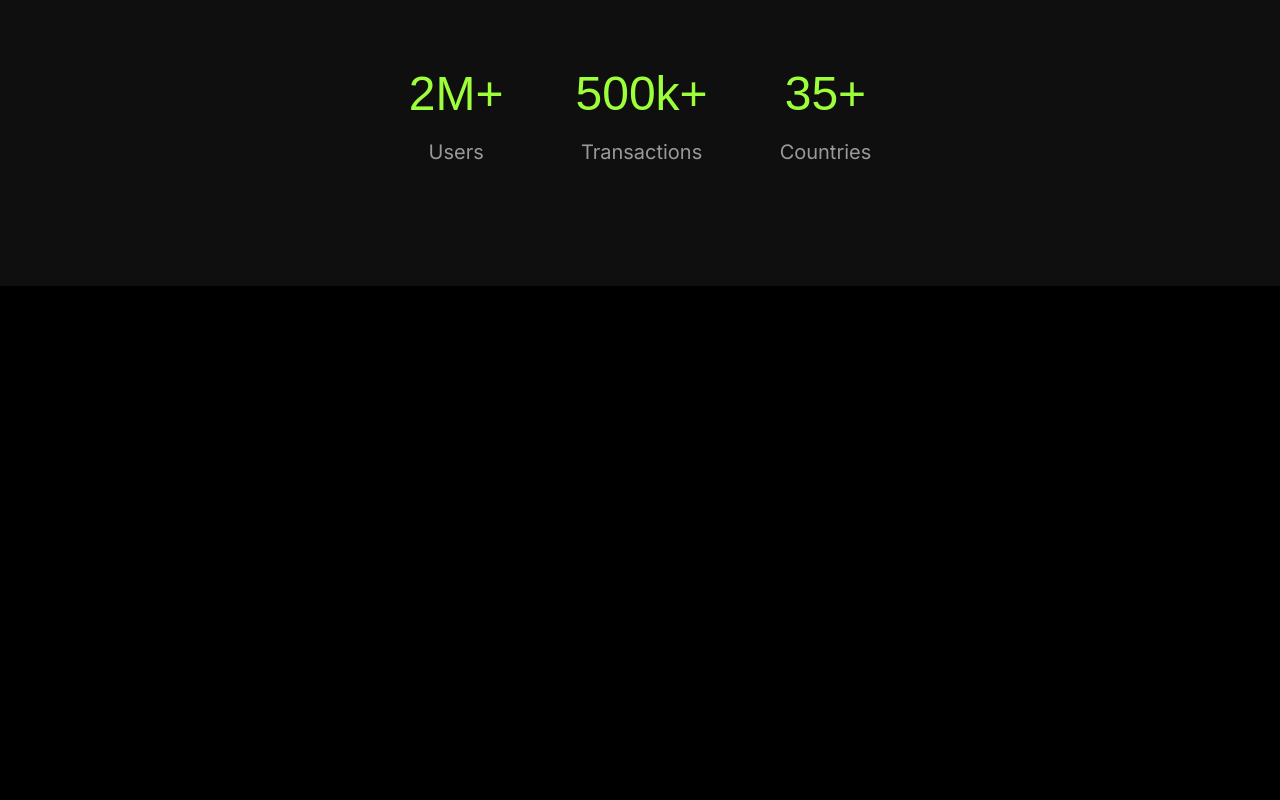
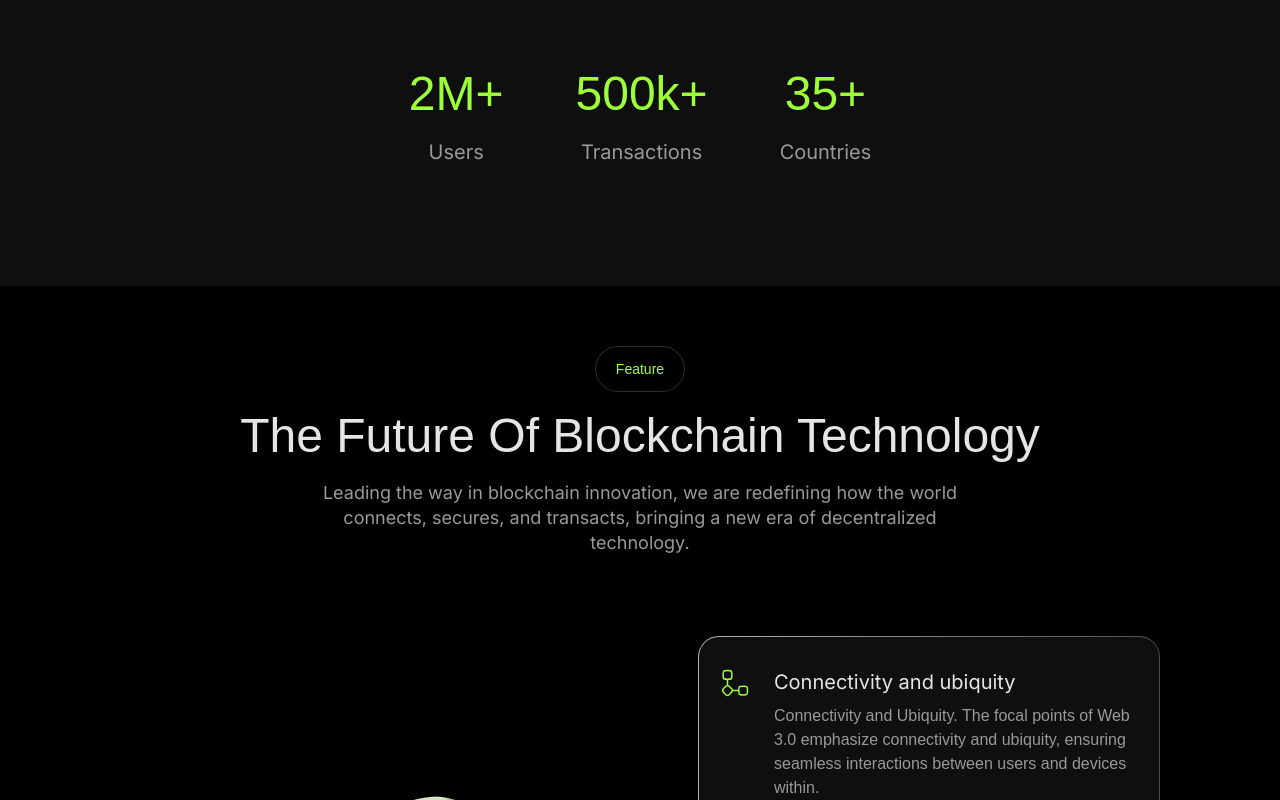
Before and after one commit to danielprzybytniewski/neofi-service, a React (Vite) app: page / in a window 1280 px wide. Shown: the part 2000-2800 px from the top of the page. Before the commit the page ends 2286 px from the top, so only its background shows below. Built offline with nearby package versions, Linux system fonts and the light colour scheme; a web font is replaced by a local one.

Commit message:
feat: add blockchain-feature

```diff
--- a/src/App.tsx
+++ b/src/App.tsx
@@ -1,3 +1,4 @@
+import BlockchainFeatureSection from "@/components/blockchain-feature/BlockchainFeatureSection";
 import BrandsSection from "@/components/brands/BrandsSection";
 import FeaturesBreakdownSection from "@/components/features-breakdown/FeaturesBreakdownSection";
 import HeroSection from "@/components/hero/HeroSection";
@@ -13,6 +14,7 @@ export default function App() {
         <BrandsSection />
         <FeaturesBreakdownSection />
         <StatsSection />
+        <BlockchainFeatureSection />
       </main>
     </div>
   );
--- /dev/null
+++ b/src/components/blockchain-feature/BlockchainFeatureCard.tsx
@@ -0,0 +1,30 @@
+import Typography from "@/components/shared/Typography";
+import type { BlockchainFeature } from "@/constants/blockchainFeature";
+
+export default function BlockchainFeatureCard({
+  icon,
+  title,
+  description,
+}: BlockchainFeature) {
+  return (
+    <div className="bg-gradient-1 rounded-[21px] p-px text-left">
+      <div className="bg-primary hover:border-secondary flex gap-5 rounded-[20px] border border-transparent px-5 py-6 transition-colors duration-200 lg:gap-6 lg:py-[30px] 2xl:max-h-[162px]">
+        <div className="flex-shrink-0">
+          <img src={icon} alt={title} />
+        </div>
+        <div className="space-y-2">
+          <Typography
+            component="h3"
+            variant="subtitle"
+            className="text-foreground text-xl"
+          >
+            {title}
+          </Typography>
+          <Typography variant="text" className="text-sm lg:text-base">
+            {description}
+          </Typography>
+        </div>
+      </div>
+    </div>
+  );
+}
--- /dev/null
+++ b/src/components/blockchain-feature/BlockchainFeatureHeader.tsx
@@ -0,0 +1,18 @@
+import CustomBadge from "@/components/shared/CustomBadge";
+import Typography from "@/components/shared/Typography";
+
+export default function BlockchainFeatureHeader() {
+  return (
+    <div className="max-w-[890px] space-y-4 lg:space-y-5">
+      <CustomBadge>Feature</CustomBadge>
+      <Typography component="h2" variant="title">
+        The Future Of Blockchain Technology
+      </Typography>
+      <Typography variant="subtitle" className="mx-auto max-w-2xl lg:text-lg">
+        Leading the way in blockchain innovation, we are redefining how the
+        world connects, secures, and transacts, bringing a new era of
+        decentralized technology.
+      </Typography>
+    </div>
+  );
+}
--- /dev/null
+++ b/src/components/blockchain-feature/BlockchainFeatureImage.tsx
@@ -0,0 +1,15 @@
+import gloss2Img from "@/assets/images/gloss-2.png";
+import gloss2MobileImg from "@/assets/images/gloss-2-mobile.png";
+
+export default function BlockchainFeatureImage() {
+  return (
+    <div className="flex justify-center lg:justify-start">
+      <img
+        src={gloss2Img}
+        srcSet={`${gloss2MobileImg} 300w, ${gloss2Img} 506w`}
+        sizes="(max-width: 1024px) 300px, 506px"
+        alt="gloss2"
+      />
+    </div>
+  );
+}
--- /dev/null
+++ b/src/components/blockchain-feature/BlockchainFeatureSection.tsx
@@ -0,0 +1,42 @@
+import BlockchainFeatureCard from "@/components/blockchain-feature/BlockchainFeatureCard";
+import BlockchainFeatureHeader from "@/components/blockchain-feature/BlockchainFeatureHeader";
+import BlockchainFeatureImage from "@/components/blockchain-feature/BlockchainFeatureImage";
+import FramerMotionViewportWrapper from "@/components/shared/FramerMotionViewportWrapper";
+import { blockchainFeature } from "@/constants/blockchainFeature";
+import {
+  blockchainFeatureCardVariant,
+  blockchainFeatureHeaderVariant,
+  blockchainFeatureImageVariant,
+} from "@/constants/framerMotionVariants";
+
+export default function BlockchainFeatureSection() {
+  return (
+    <section
+      id="blockchain-feature"
+      className="flex scroll-mt-10 flex-col items-center px-5 py-10 text-center lg:scroll-mt-6 lg:px-15 lg:py-15 xl:px-30"
+    >
+      <FramerMotionViewportWrapper variants={blockchainFeatureHeaderVariant}>
+        <BlockchainFeatureHeader />
+      </FramerMotionViewportWrapper>
+      <div className="mt-8 flex flex-col gap-8 lg:mt-20 lg:flex-row lg:items-center lg:gap-18">
+        <FramerMotionViewportWrapper variants={blockchainFeatureImageVariant}>
+          <BlockchainFeatureImage />
+        </FramerMotionViewportWrapper>
+        <div className="max-w-2xl space-y-4 lg:flex-1 lg:space-y-10">
+          {blockchainFeature.map((feature) => (
+            <FramerMotionViewportWrapper
+              key={feature.title}
+              variants={blockchainFeatureCardVariant}
+            >
+              <BlockchainFeatureCard
+                icon={feature.icon}
+                title={feature.title}
+                description={feature.description}
+              />
+            </FramerMotionViewportWrapper>
+          ))}
+        </div>
+      </div>
+    </section>
+  );
+}
--- a/src/components/hero/HeroSection.tsx
+++ b/src/components/hero/HeroSection.tsx
@@ -8,10 +8,7 @@ import {
 
 export default function HeroSection() {
   return (
-    <section
-      id="hero"
-      className="scroll-mt-18 px-5 py-0 lg:scroll-mt-20 lg:px-15 xl:px-30"
-    >
+    <section id="hero" className="scroll-mt-10 px-5 py-0 lg:px-15 xl:px-30">
       <div className="mx-auto flex max-w-7xl flex-col items-center justify-center gap-0 py-10 lg:flex-row lg:py-22">
         <FramerMotionViewportWrapper
           className="flex-1"
--- a/src/components/stats/StatsSection.tsx
+++ b/src/components/stats/StatsSection.tsx
@@ -1,10 +1,12 @@
 import StatsHeader from "@/components/stats/StatsHeader";
 import StatsItem from "@/components/stats/StatsItem";
 import { stats } from "@/constants/stats";
-
 export default function StatsSection() {
   return (
-    <section className="bg-primary px-5 py-10 lg:px-15 lg:py-30 xl:px-30">
+    <section
+      id="#stats"
+      className="bg-primary px-5 py-10 lg:px-15 lg:py-30 xl:px-30"
+    >
       <div className="flex flex-col items-center text-center">
         <StatsHeader />
         <div className="flex flex-col items-center gap-6 lg:flex-row lg:gap-18">
--- /dev/null
+++ b/src/constants/blockchainFeature.ts
@@ -0,0 +1,30 @@
+import blockchainImg from "@/assets/images/blockchain.svg";
+import securityImg from "@/assets/images/security.svg";
+import ubiquityImg from "@/assets/images/ubiquity.svg";
+
+export type BlockchainFeature = {
+  icon: string;
+  title: string;
+  description: string;
+};
+
+export const blockchainFeature: BlockchainFeature[] = [
+  {
+    icon: ubiquityImg,
+    title: "Connectivity and ubiquity",
+    description:
+      "Connectivity and Ubiquity. The focal points of Web 3.0 emphasize connectivity and ubiquity, ensuring seamless interactions between users and devices within.",
+  },
+  {
+    icon: securityImg,
+    title: "Secure Transaction",
+    description:
+      "Ensuring every transaction is protected with cutting-edge security, giving you the confidence to exchange, invest, and grow in a safe and trusted environment.",
+  },
+  {
+    icon: blockchainImg,
+    title: "Blockchain and decentralization",
+    description:
+      "Most important of all, the assurance of blockchain and decentralization helps in encouraging communication between software and browser plugins.",
+  },
+];
--- a/src/constants/framerMotionVariants.ts
+++ b/src/constants/framerMotionVariants.ts
@@ -48,3 +48,30 @@ export const heroImageVariant = {
     transition: { duration: 0.5, delay: 0.7 },
   },
 };
+
+export const blockchainFeatureHeaderVariant = {
+  hidden: { opacity: 0, y: -40 },
+  visible: {
+    opacity: 1,
+    y: 0,
+    transition: { duration: 0.5, delay: 0.2 },
+  },
+};
+
+export const blockchainFeatureImageVariant = {
+  hidden: { opacity: 0, x: -40 },
+  visible: {
+    opacity: 1,
+    x: 0,
+    transition: { duration: 0.5, delay: 0.7 },
+  },
+};
+
+export const blockchainFeatureCardVariant = {
+  hidden: { opacity: 0, x: 40 },
+  visible: {
+    opacity: 1,
+    x: 0,
+    transition: { duration: 0.5, delay: 1.2 },
+  },
+};
--- a/src/constants/navigation.ts
+++ b/src/constants/navigation.ts
@@ -5,7 +5,7 @@ type NavItems = {
 
 export const navItems: NavItems[] = [
   { label: "Home", href: "#hero" },
-  { label: "Features", href: "#features" },
+  { label: "Features", href: "#blockchain-feature" },
   { label: "Testimonial", href: "#testimonials" },
   { label: "FAQ", href: "#faq" },
 ];
```
Also changed, not shown: src/assets/images/gloss-2-mobile.png (added), src/assets/images/gloss-2.png (added).
